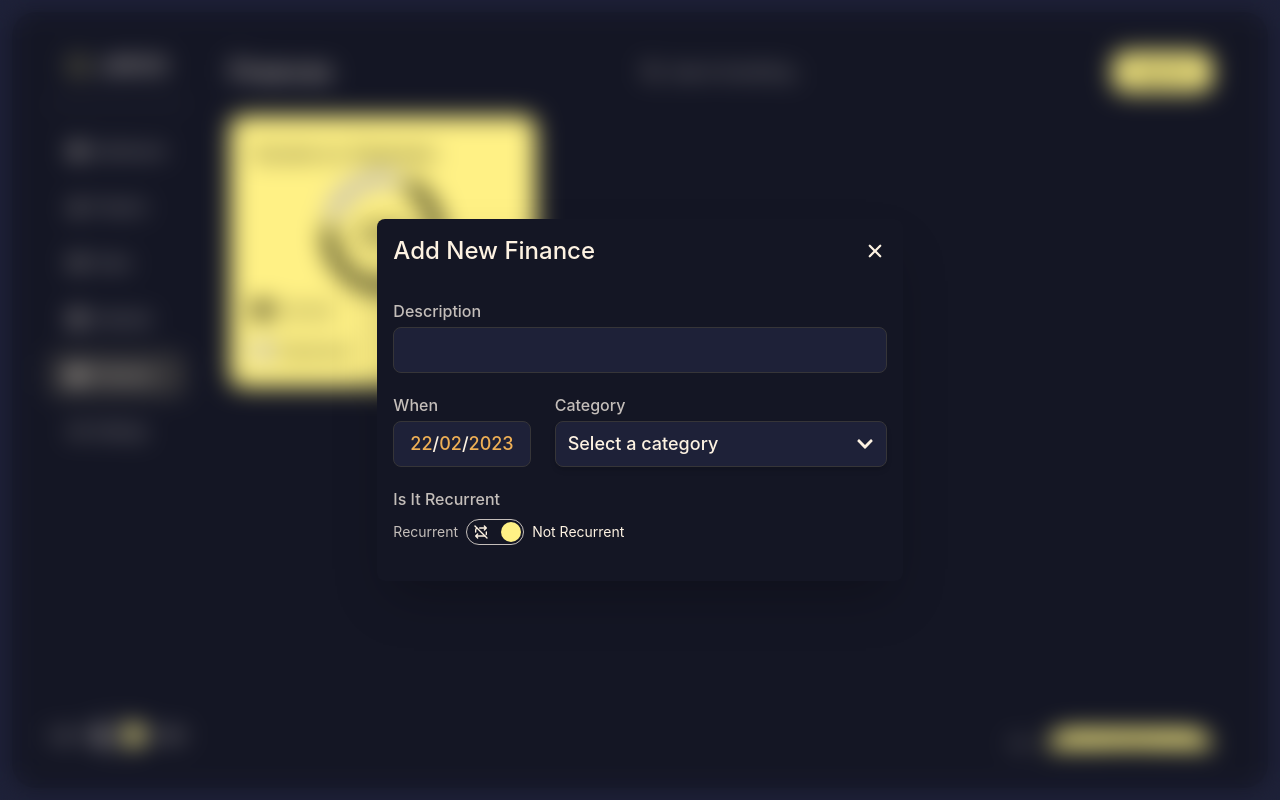
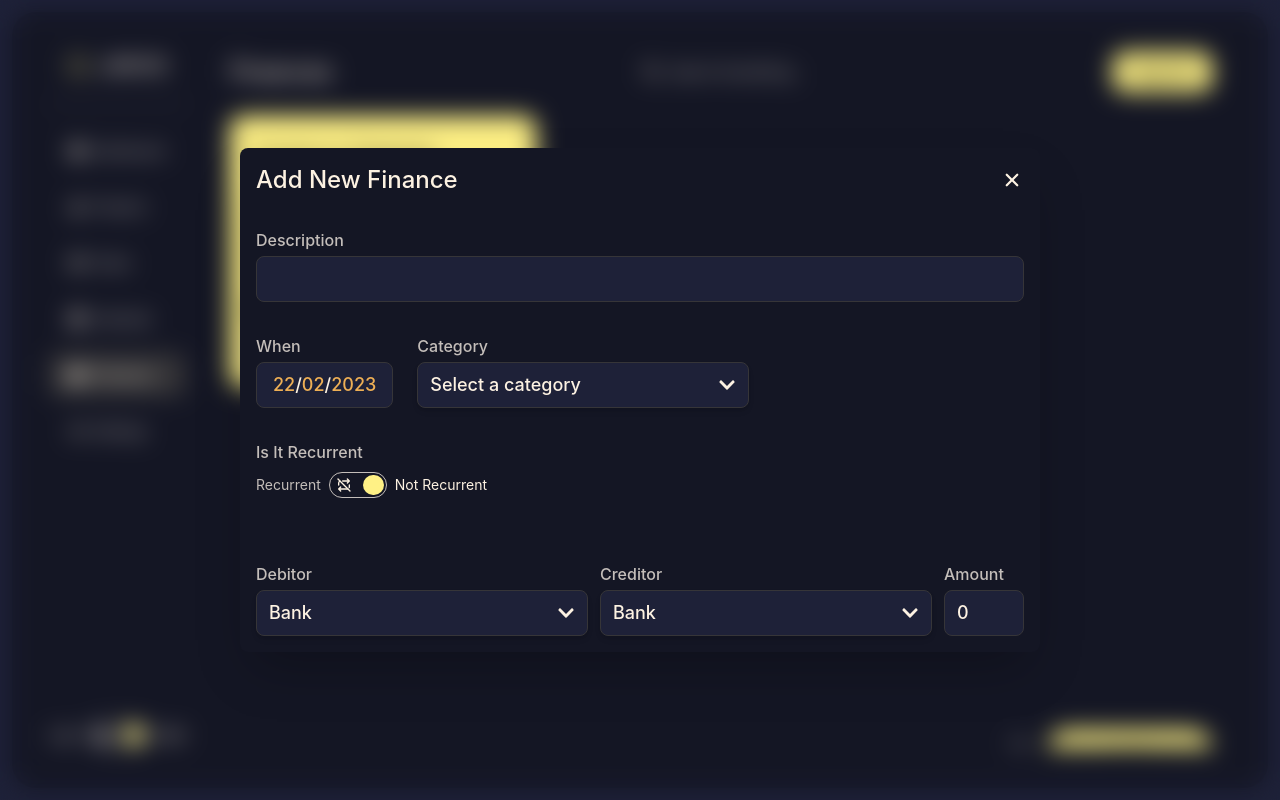
Before and after one commit to asi-isa/JARVIS, a React (Vite) app: page / in a window 1280 px wide. Built offline with nearby package versions, Linux system fonts and the light colour scheme.

Commit message:
DebitToCreditInput

```diff
--- a/src/components/finances/AddFinanceForm.tsx
+++ b/src/components/finances/AddFinanceForm.tsx
@@ -11,6 +11,7 @@ import Modal from "../modal";
 import ToggleInput from "../form/ToggleInput";
 import { AnimatePresence, motion, Variants } from "framer-motion";
 import CylcleInput from "../form/CycleInput";
+import DebitToCreditInput from "../form/DebitToCreditInput";
 
 interface AddFinanceFormProps {
   show: boolean;
@@ -69,7 +70,7 @@ const AddFinanceForm = ({ show, onClose }: AddFinanceFormProps) => {
           <IoClose className="cursor-pointer text-2xl" onClick={onClose} />
         </div>
 
-        <div className="flex flex-col gap-5">
+        <div className="flex flex-col gap-8">
           <Input
             id="what"
             title="Description"
@@ -95,6 +96,7 @@ const AddFinanceForm = ({ show, onClose }: AddFinanceFormProps) => {
             onChange={(isOn) => updateFinance("isRecurrent", isOn)}
           />
 
+          {/* wrapped inside a div to avoid springy layout animation caused by the gap property */}
           <div className="">
             <AnimatePresence>
               {finance.isRecurrent && (
@@ -118,6 +120,19 @@ const AddFinanceForm = ({ show, onClose }: AddFinanceFormProps) => {
               )}
             </AnimatePresence>
           </div>
+
+          <DebitToCreditInput
+            value={{
+              debitor: finance.debitor,
+              creditor: finance.creditor,
+              amount: finance.amount,
+            }}
+            onChange={(value) => {
+              updateFinance("debitor", value.debitor);
+              updateFinance("creditor", value.creditor);
+              updateFinance("amount", value.amount);
+            }}
+          />
         </div>
       </div>
     </Modal>
--- /dev/null
+++ b/src/components/form/DebitToCreditInput.tsx
@@ -0,0 +1,64 @@
+import { ChangeEvent, useState } from "react";
+import AutocompleteDropdown, { ItemType } from "./AutocompleteDropdown";
+import Input from "./Input";
+
+type DebitToCreditType = {
+  debitor: string;
+  creditor: string;
+  amount: number;
+};
+
+interface DebitToCreditInputProps {
+  value: DebitToCreditType;
+  onChange: (value: DebitToCreditType) => void;
+}
+
+const DebitToCreditInput = ({ value, onChange }: DebitToCreditInputProps) => {
+  // TODO get from balance
+  const accounts = [
+    { id: 0, name: "Bank", value: "bank" },
+    { id: 1, name: "Grocery", value: "grocery" },
+  ];
+
+  return (
+    <div className="flex gap-3">
+      <div className="flex flex-col gap-1">
+        <p className="font-medium">Debitor</p>
+
+        <AutocompleteDropdown
+          list={accounts}
+          value={accounts.filter((a) => a.value === value.debitor)[0]}
+          onChange={(item) => {
+            onChange({ ...value, debitor: item.value });
+          }}
+        />
+      </div>
+
+      <div className="flex flex-col gap-1">
+        <p className="font-medium">Creditor</p>
+
+        <AutocompleteDropdown
+          list={accounts}
+          value={accounts.filter((a) => a.value === value.creditor)[0]}
+          onChange={(item) => {
+            onChange({ ...value, creditor: item.value });
+          }}
+        />
+      </div>
+
+      <Input
+        id="amount"
+        className="w-20"
+        title="Amount"
+        type="number"
+        min={0}
+        value={value.amount.toString()}
+        onChange={(e) => {
+          onChange({ ...value, amount: e.target.valueAsNumber });
+        }}
+      />
+    </div>
+  );
+};
+
+export default DebitToCreditInput;
```
